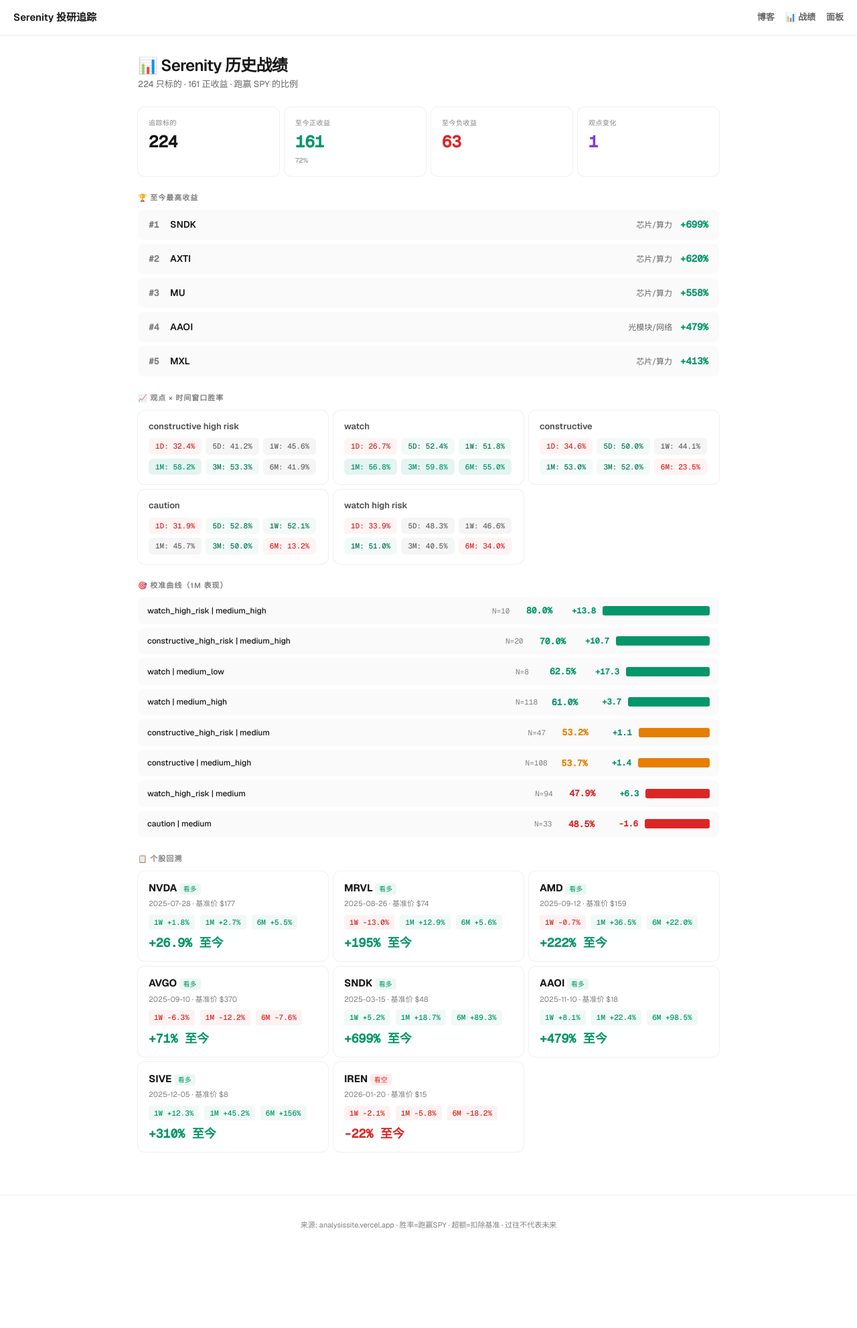
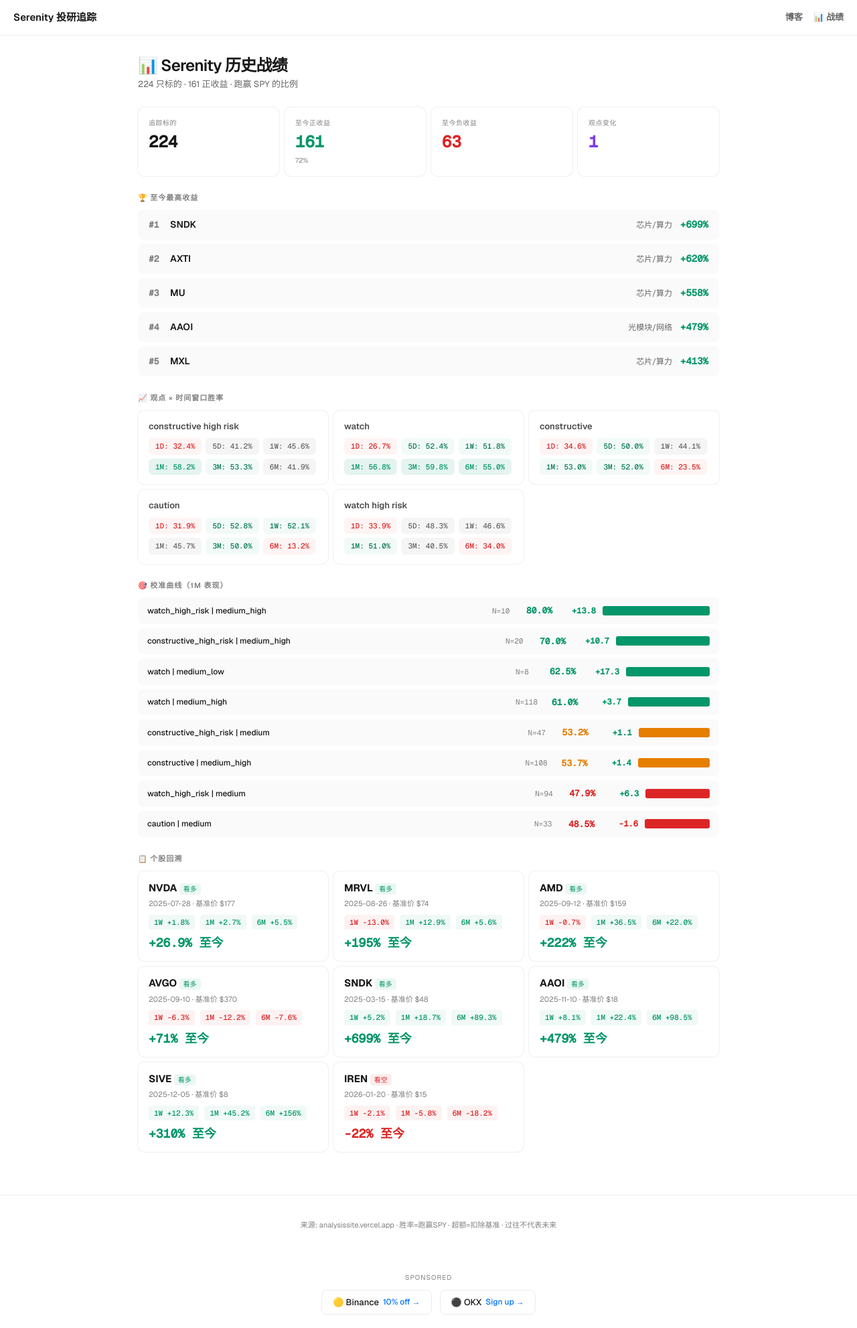
Before and after one commit to darkotan/trendpulse, a Flask app: page /performance in a window 1280 px wide. Shown: the whole page at 67% size. Before the commit the page ends 1835 px from the top, so only its background shows below. Run offline with Flask 3, Linux system fonts and the light colour scheme.

Commit message:
Delete dashboard, redirect to home. Move ads to serenity + performance pages.

```diff
--- a/app.py
+++ b/app.py
@@ -139,8 +139,9 @@ def index():
 
 @app.route("/dashboard")
 def dashboard():
-    """Original data dashboard."""
-    return render_template("index.html")
+    """Redirect old dashboard to homepage."""
+    from flask import redirect
+    return redirect("/")
 
 @app.route("/robots.txt")
 def robots():
--- a/templates/blog.html
+++ b/templates/blog.html
@@ -34,7 +34,6 @@
     <div style="display:flex;gap:16px">
       <a href="/blog" style="font-size:13px;color:var(--muted);text-decoration:none">博客</a>
       <a href="/performance" style="font-size:13px;color:var(--muted);text-decoration:none">📊 战绩</a>
-      <a href="/dashboard" style="font-size:13px;color:var(--muted);text-decoration:none">面板</a>
     </div>
   </header>
   <div class="container">
--- a/templates/blog_list.html
+++ b/templates/blog_list.html
@@ -22,7 +22,6 @@ footer a{color:var(--gray-500)}
 <div style="display:flex;gap:16px">
   <a href="/blog" style="font-size:13px;color:var(--gray-500);text-decoration:none">博客</a>
   <a href="/performance" style="font-size:13px;color:var(--gray-500);text-decoration:none">📊 战绩</a>
-  <a href="/dashboard" style="font-size:13px;color:var(--gray-500);text-decoration:none">面板</a>
 </div>
 </header>
 <div class="container">
--- a/templates/performance.html
+++ b/templates/performance.html
@@ -81,11 +81,17 @@
     <div style="display:flex;gap:16px">
       <a href="/blog" style="font-size:13px;color:var(--gray-500);text-decoration:none">博客</a>
       <a href="/performance" style="font-size:13px;color:var(--gray-500);text-decoration:none">📊 战绩</a>
-      <a href="/dashboard" style="font-size:13px;color:var(--gray-500);text-decoration:none">面板</a>
     </div>
   </header>
   <div class="container" id="app"></div>
   <footer><p>来源: analysissite.vercel.app · 胜率=跑赢SPY · 超额=扣除基准 · 过往不代表未来</p></footer>
+  <div style="text-align:center;padding:20px 16px">
+    <span style="font-size:10px;color:var(--gray-400);text-transform:uppercase;letter-spacing:1px">Sponsored</span>
+    <div style="display:flex;gap:12px;justify-content:center;flex-wrap:wrap;margin-top:8px">
+      <a href="https://accounts.binance.com/en/register?ref=GRO_28502_3H9MX" target="_blank" rel="nofollow sponsored" style="display:inline-flex;align-items:center;gap:6px;padding:8px 16px;border:1px solid var(--gray-100);border-radius:8px;text-decoration:none;color:var(--black);font-size:13px;font-weight:500">🟡 Binance <span style="color:var(--blue);font-size:12px">10% off →</span></a>
+      <a href="https://www.okx.com/join/35101515" target="_blank" rel="nofollow sponsored" style="display:inline-flex;align-items:center;gap:6px;padding:8px 16px;border:1px solid var(--gray-100);border-radius:8px;text-decoration:none;color:var(--black);font-size:13px;font-weight:500">⚫ OKX <span style="color:var(--blue);font-size:12px">Sign up →</span></a>
+    </div>
+  </div>
 
   <script>
     fetch('/api/performance').then(r=>r.json()).then(d=>{
```
Also changed, not shown: templates/serenity_home.html (+7 -1 lines), data/analytics.db, 3 other files.
